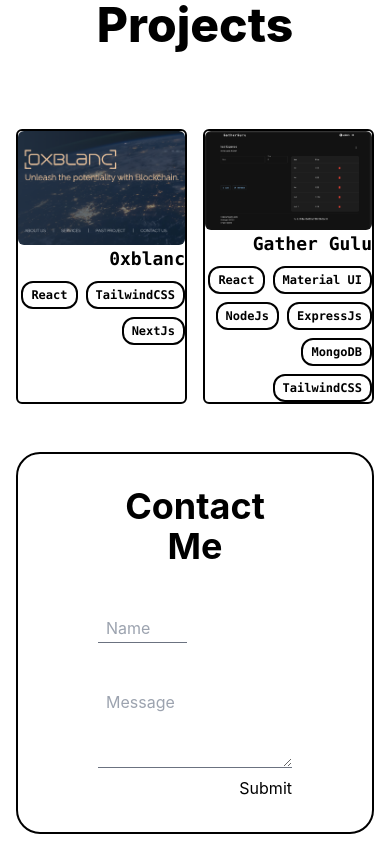
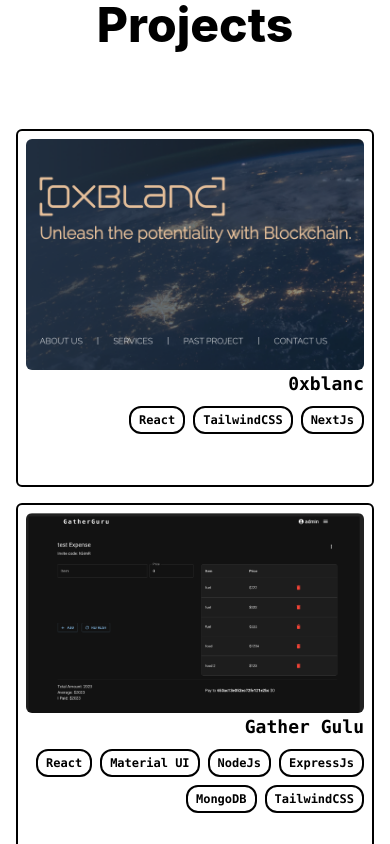
Before and after one commit to timothylam1228/Portfolio, a React (Create React App) app: page / in a window 390 px wide. Shown: the part 3260-4104 px from the top of the page. Built offline with nearby package versions, Linux system fonts and the light colour scheme.

Commit message:
responsive design

```diff
--- a/src/components/Project.jsx
+++ b/src/components/Project.jsx
@@ -20,9 +20,9 @@
             <div id="projects" className='group text-black transition-all duration-300 ease-in-out w-full'>
                 <h2 className=' font-extrabold text-5xl bg-left-bottom bg-gradient-to-r from-black to-white bg-[length:0%_2px] bg-no-repeat group-hover:bg-[length:100%_2px] transition-all duration-500 ease-out'>Projects</h2>
             </div>
-            <div className="mt-20 flex flex-row gap-4">
+            <div className="mt-20 flex flex-col md:flex-row gap-4 ">
                 {projects.map((project, index) => (
-                    <div className="backdrop-blur-lg aspect-square border-2 border-black md:p-2 w-full sm:w-80 rounded-md relative">
+                    <div className="backdrop-blur-lg aspect-square border-2 border-black md:p-2 w-full sm:w-80 rounded-md relative p-2">
                         <img src={project.preview} alt={project.name} className=" rounded-md" />
                         <a href="https://0xblanc.io/" target="_blank" rel="noreferrer" className="flex text-lg justify-end font-bold font-mono">{project.name}</a>
                         <div className="flex flex-row mt-2 gap-2 flex-wrap items-end justify-end">
```
